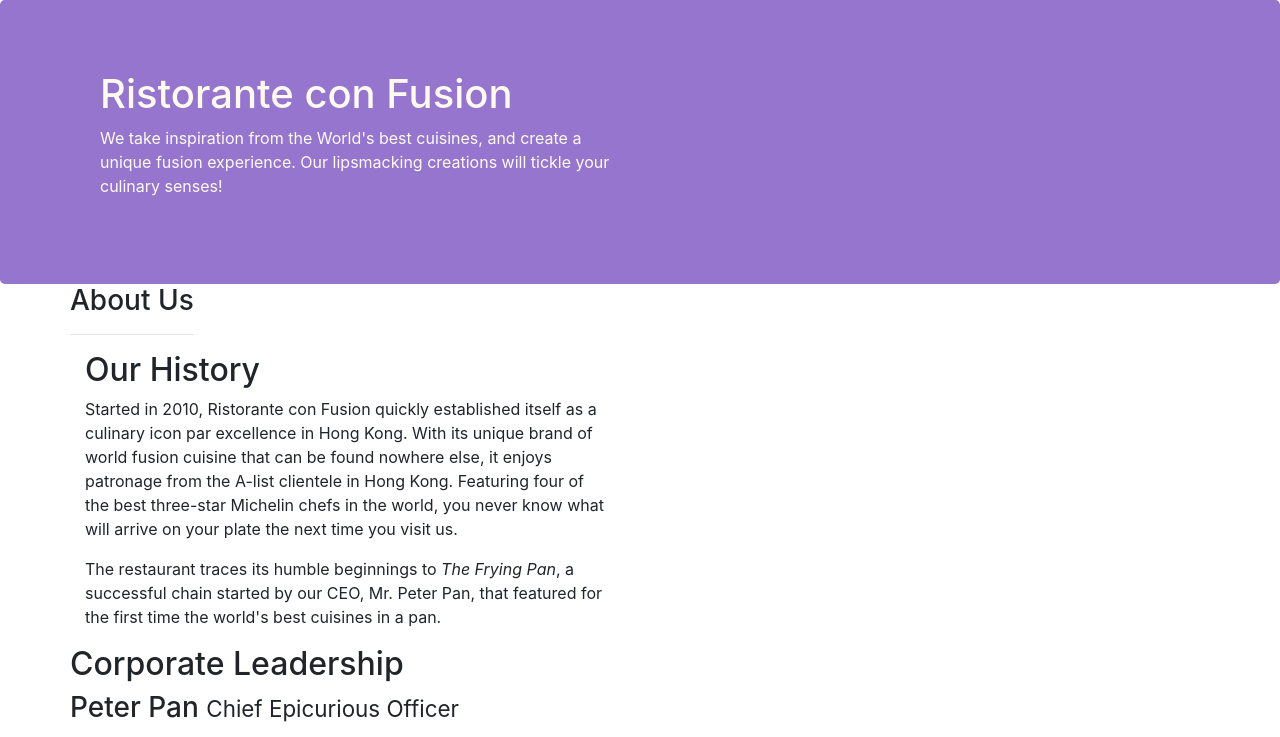
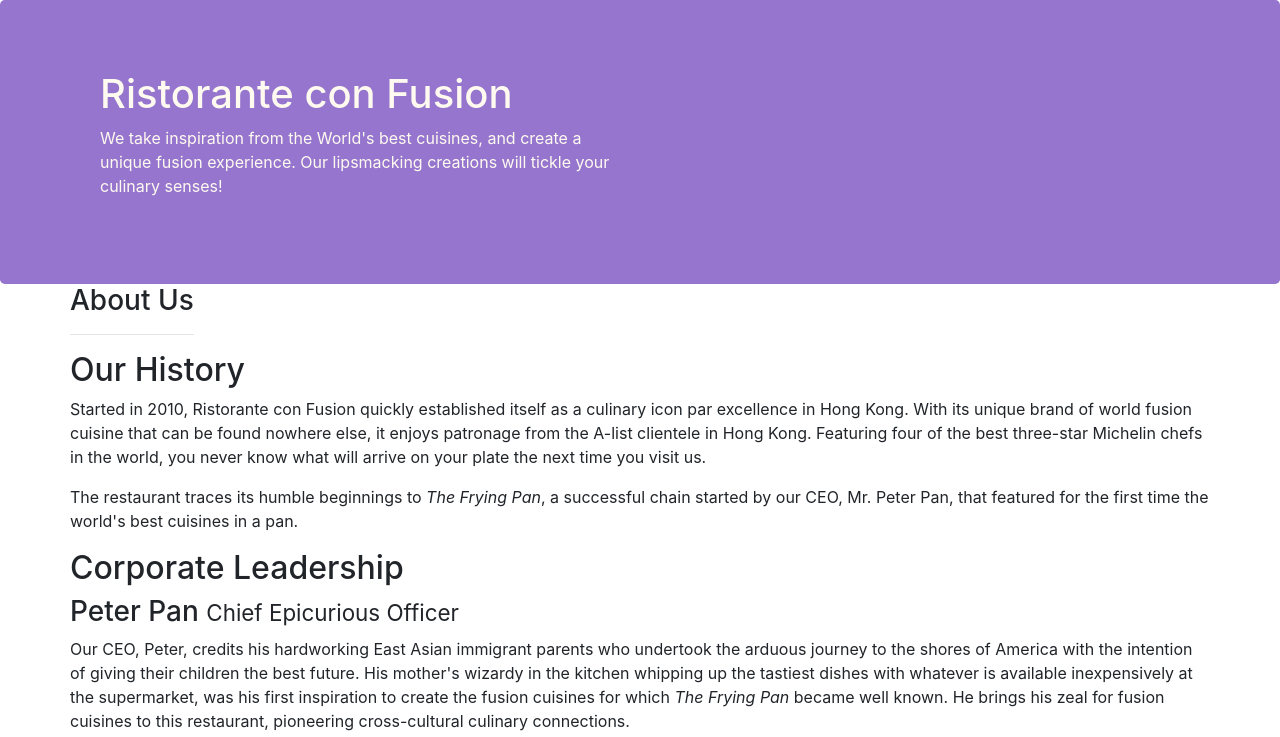
Before and after one commit to iamhammadaali/bootstrap-test, a website: page aboutus.html in a window 1280 px wide. Shown: the top 737 px of the page. Drawn offline with nearby package versions, Linux system fonts and the light colour scheme.

Commit message:
First task

```diff
--- a/aboutus.html
+++ b/aboutus.html
@@ -36,7 +36,7 @@
             </div>
         </div>
 
-        <div class="row col-12 col-sm-6">
+        <div class="row ">
             <div>
                 <h2>Our History</h2>
                 <p>Started in 2010, Ristorante con Fusion quickly established itself as a culinary icon par excellence in Hong Kong. With its unique brand of world fusion cuisine that can be found nowhere else, it enjoys patronage from the A-list clientele in Hong Kong.  Featuring four of the best three-star Michelin chefs in the world, you never know what will arrive on your plate the next time you visit us.</p>
```
